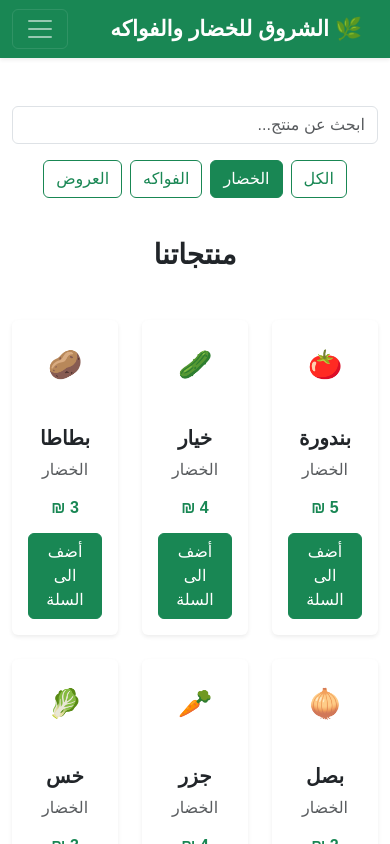
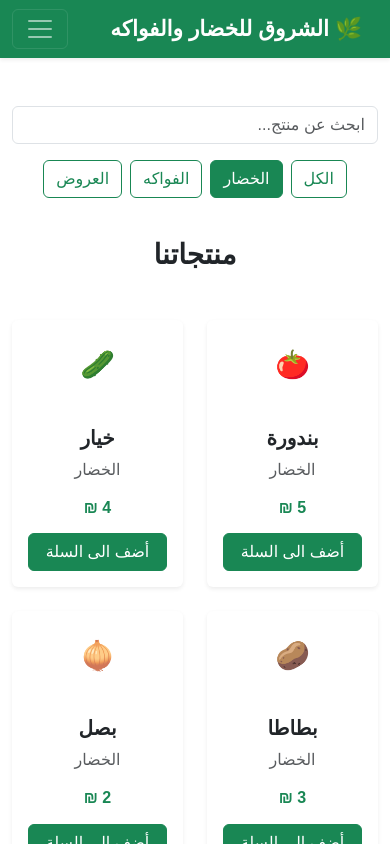
Before and after one commit to TALEBAMRO/al-shorouq-store, a React (Vite) app: page /products in a window 390 px wide. Both pictures are taken after a click on the button "الخضار". Shown: the top 844 px of the page. Built offline with nearby package versions, Linux system fonts and the light colour scheme.

Commit message:
Improve responsive and Vercel routing fix

```diff
--- a/src/components/ProductCard.jsx
+++ b/src/components/ProductCard.jsx
@@ -9,7 +9,7 @@ function ProductCard({product}) {
                 {product.image}
             </div>
 
-            <div className="card-body text-center">
+            <div className="card-body text-center d-flex flex-column">
 
                 <h5 className="card-title fw-bold">
                     {product.name}
@@ -20,7 +20,7 @@ function ProductCard({product}) {
                 <h6 className="text-success fw-bold mb-3">
                     {product.price} ₪
                 </h6>
-                <button className="btn btn-success w-100"
+                <button className="btn btn-success w-100 mt-auto"
                         onClick={() => addToCart(product)}
                 >
                     أضف الى السلة
--- a/src/pages/Products.jsx
+++ b/src/pages/Products.jsx
@@ -83,7 +83,7 @@ function Products() {
             <div className="row g-4">
                 {filteredProducts.map((product) => (
                     <div key={product.id}
-                        className="col-4 col-md-4 col-xl-3">
+                        className="col-6 col-md-4 col-xl-3">
                             <ProductCard product={product} />
                         </div>
                 ))}
```
Also changed, not shown: src/vercel.json (added).
